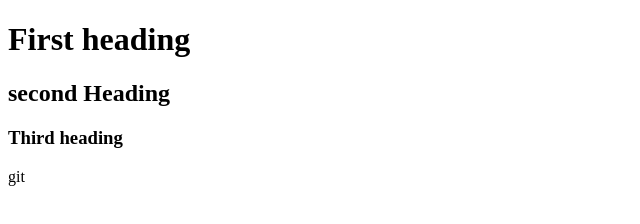
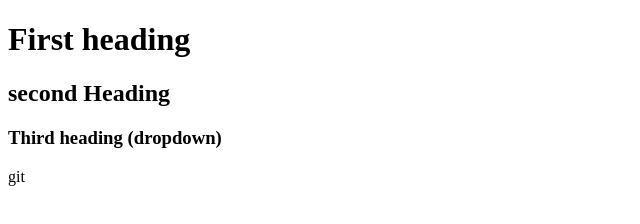
Before and after one commit to Sanasatti/remote-local, a plain HTML site: page index.html in a window 1280 px wide. Shown: the whole page, without its empty margins (0-640 px from the left). Drawn offline with Linux system fonts and the light colour scheme.

```diff
--- a/index.html
+++ b/index.html
@@ -8,7 +8,7 @@
 <body>
     <h1>First heading </h1>
     <h2>second Heading </h2>
-    <h3> Third heading </h3>
+    <h3> Third heading (dropdown) </h3>
 
 </body>
 </html>git
```
